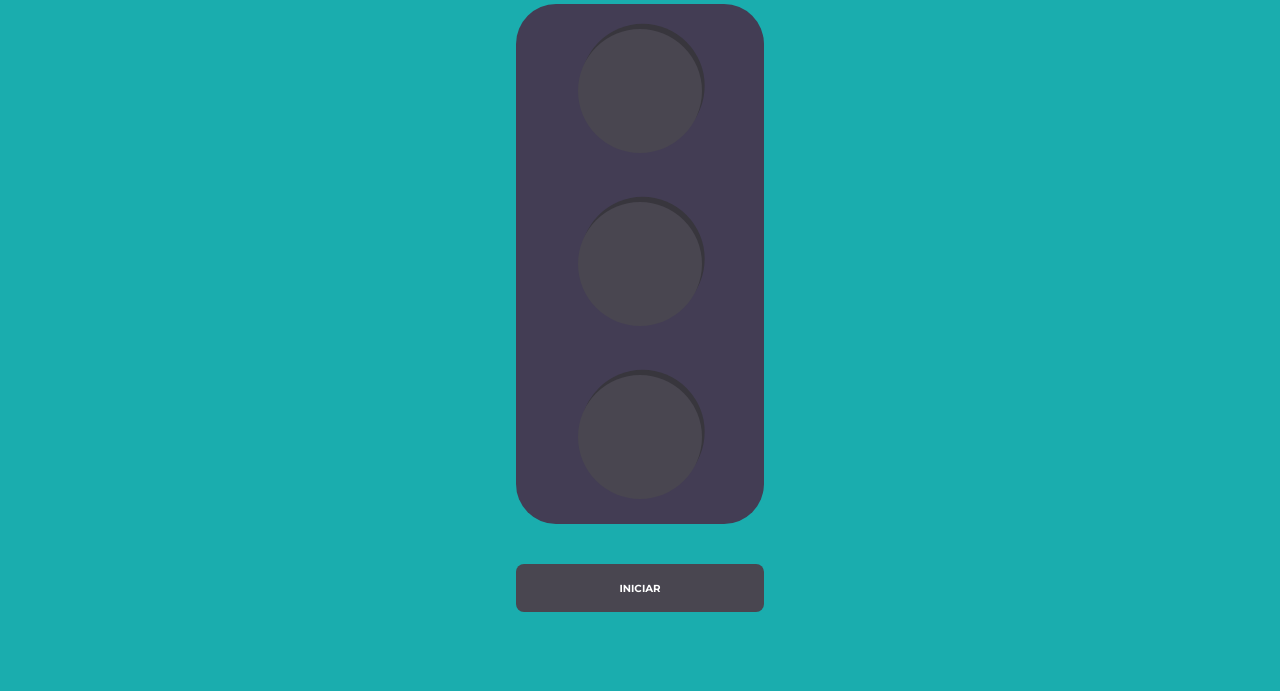
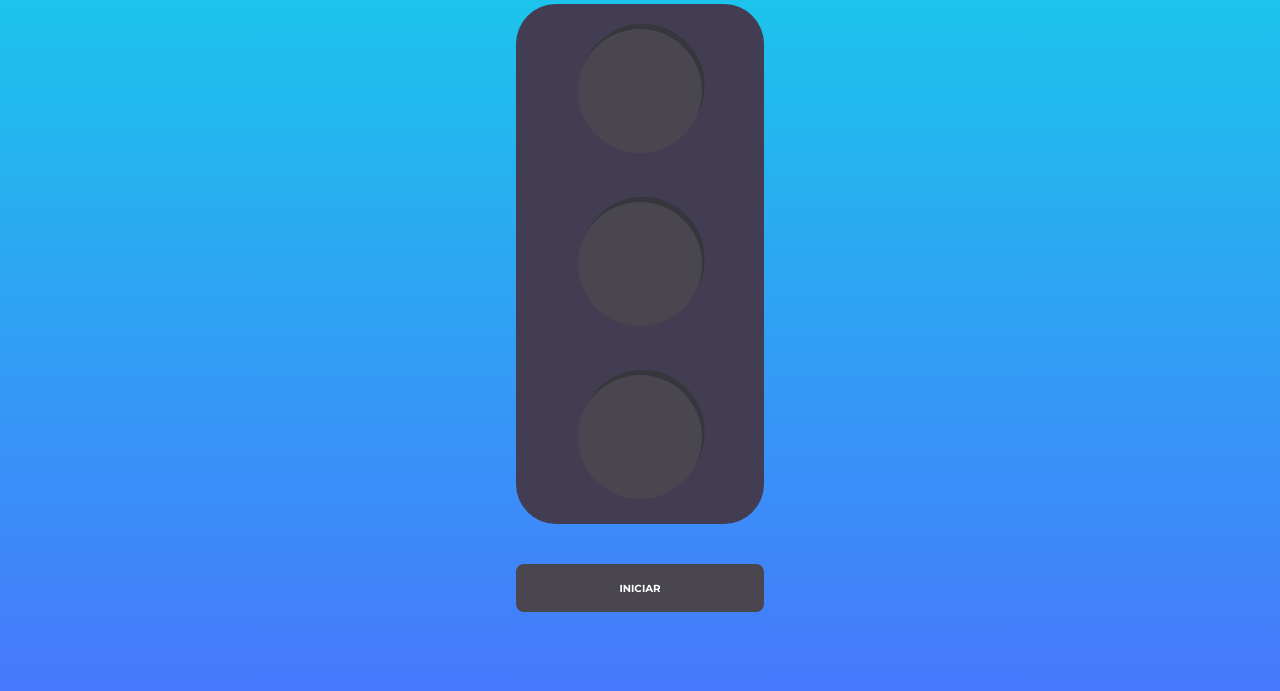
Before and after one commit to Cracks20/semaforo-FrontEnd, a plain HTML site: page index.html in a window 1280 px wide. Shown: the part 109-800 px from the top of the page. Drawn offline with Linux system fonts and the light colour scheme.

Commit message:
Update style.css
Change in background from a color to a gradient between blues

```diff
--- a/styles/style.css
+++ b/styles/style.css
@@ -1,7 +1,7 @@
 body {
+    height: 100vh;
     margin: 0;
-    padding: 0;
-    background-color: #1aadae;
+    background-image: linear-gradient(to top, rgb(71, 120, 253), rgb(21, 208, 233));
 }
 
 main {
```
